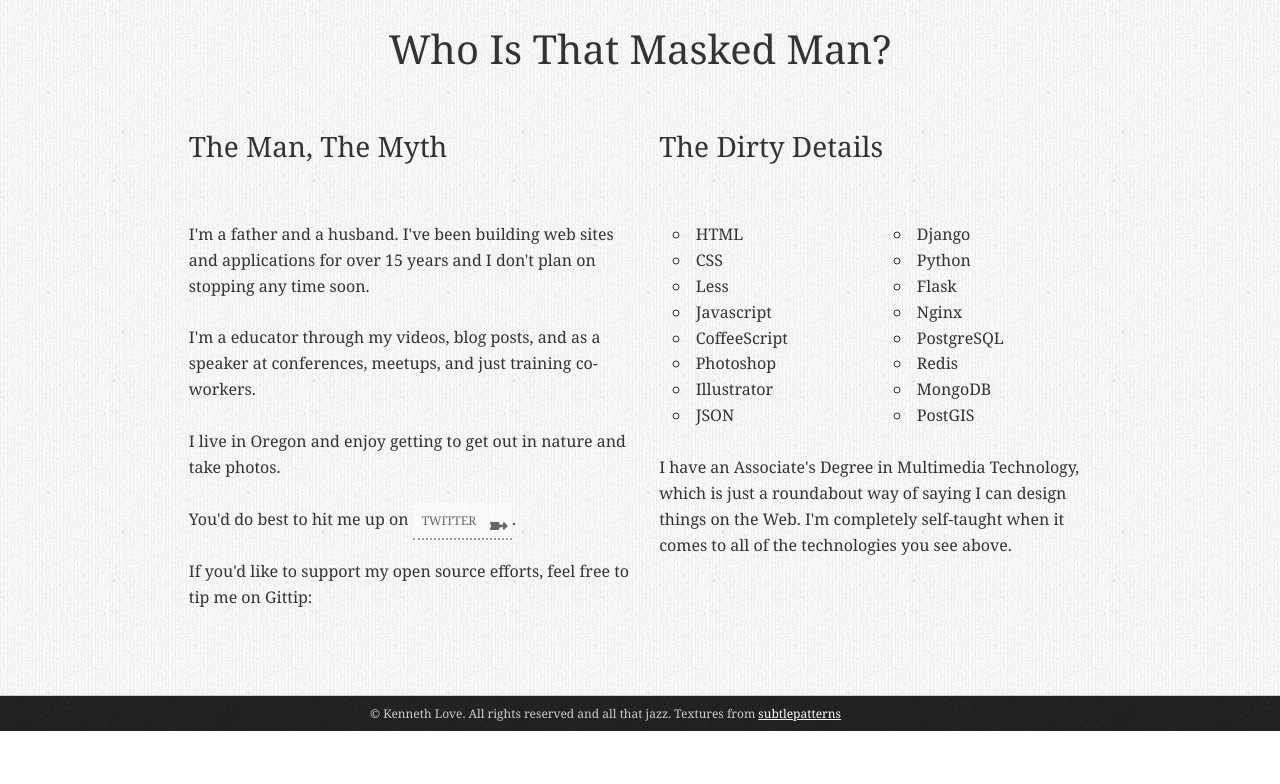
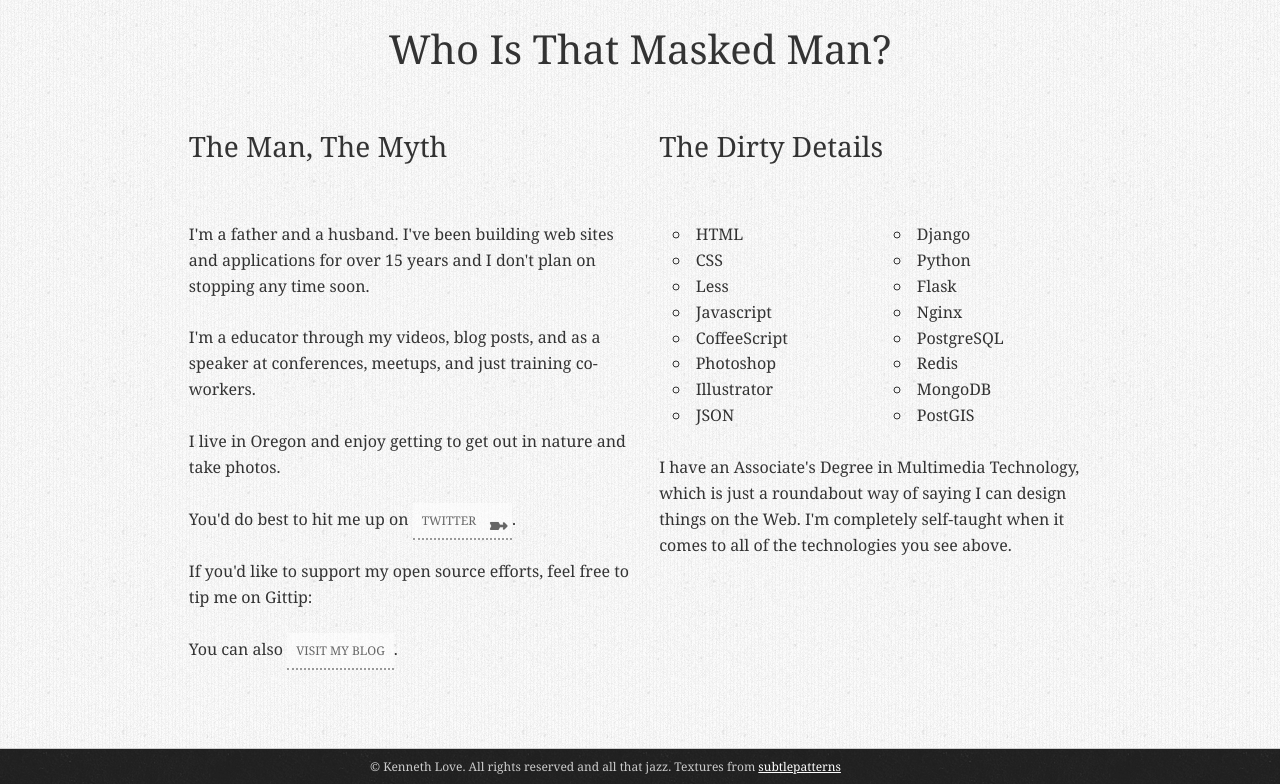
Before and after one commit to kennethlove/gigantuan, a plain HTML site: page index.html in a window 1280 px wide. Shown: the part 1688-2472 px from the top of the page. Before the commit the page ends 2419 px from the top, so only its background shows below. Drawn offline with Linux system fonts and the light colour scheme; a script that the page names is missing.

Commit message:
added blog link

```diff
--- a/index.html
+++ b/index.html
@@ -126,6 +126,7 @@
                         <span class="gittip-0001" gittip-username="kennethlove"></span>
                         <script id="gittip-0001" src="https://www.gittip.com/assets/widgets/0001.js"></script>
                     </p>
+                    <p>You can also <a href="http://blog.gigantuan.net">visit my blog</a>.</p>
                 </div>
                 <div class="column two">
                     <h2>The Dirty Details</h2>
```
